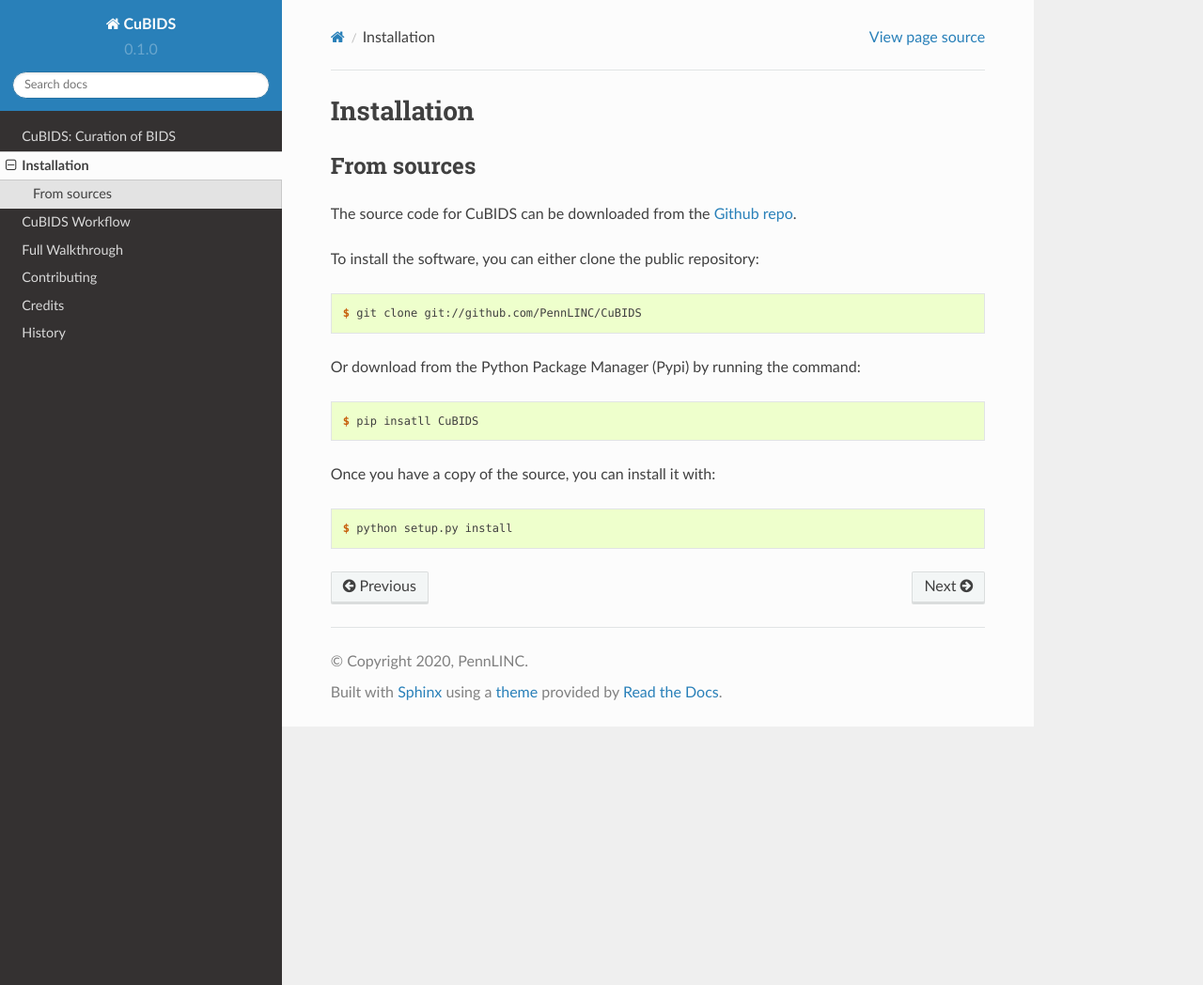
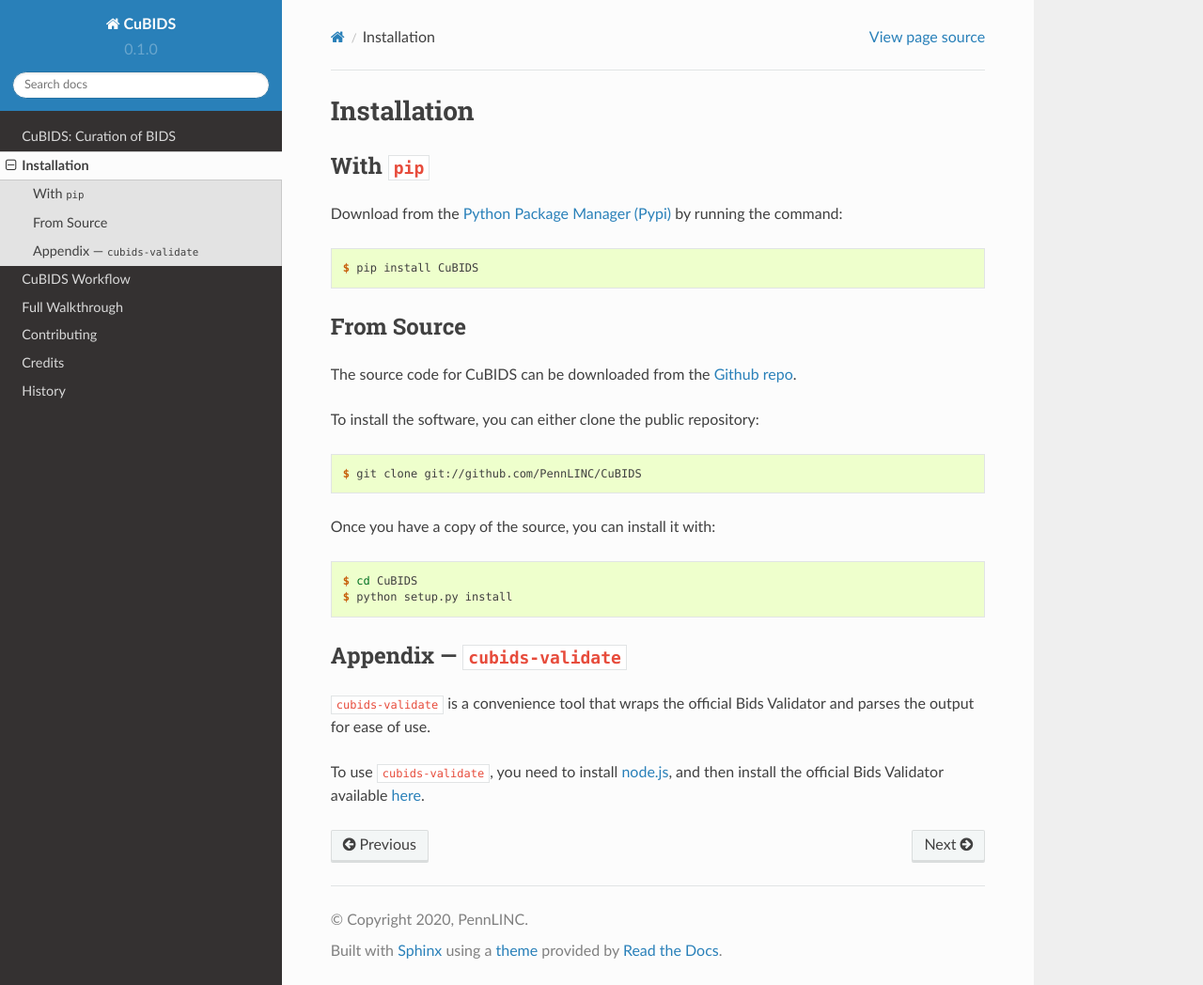
Before and after one commit to PennLINC/CuBIDS, a Sphinx documentation site: the page built from docs/installation.rst, in a window 1280 px wide and 1048 px high. Shown: the whole window at 94% size. Built offline with Sphinx 7.4.7 and the Read the Docs theme 2.0.0, drawn with Linux system fonts in a browser that asks for light colours.

Commit message:
fix installation typo and add blurb about validator #177

```diff
--- a/docs/installation.rst
+++ b/docs/installation.rst
@@ -4,8 +4,17 @@
 Installation
 ============
 
+With ``pip``
+-------------
 
-From sources
+Download from the `Python Package Manager (Pypi) <https://pip.pypa.io/en/stable/installation/>`_ by running the command:
+
+.. code-block:: console
+
+    $ pip install CuBIDS
+
+
+From Source
 ------------
 
 The source code for CuBIDS can be downloaded from the `Github repo`_.
@@ -16,17 +25,18 @@
 
     $ git clone git://github.com/PennLINC/CuBIDS
 
-Or download from the Python Package Manager (Pypi) by running the command:
-
-.. code-block:: console
-
-    $ pip insatll CuBIDS
-
 Once you have a copy of the source, you can install it with:
 
 .. code-block:: console
 
+    $ cd CuBIDS
     $ python setup.py install
 
+Appendix — ``cubids-validate``
+-------------------------------------
+
+``cubids-validate`` is a convenience tool that wraps the official Bids Validator and parses the output for ease of use.
+
+To use ``cubids-validate``, you need to install `node.js <https://nodejs.org/en/>`_, and then install the official Bids Validator available `here <http://bids-standard.github.io/bids-validator/>`_.
 
 .. _Github repo: https://github.com/PennLINC/CuBIDS
```
